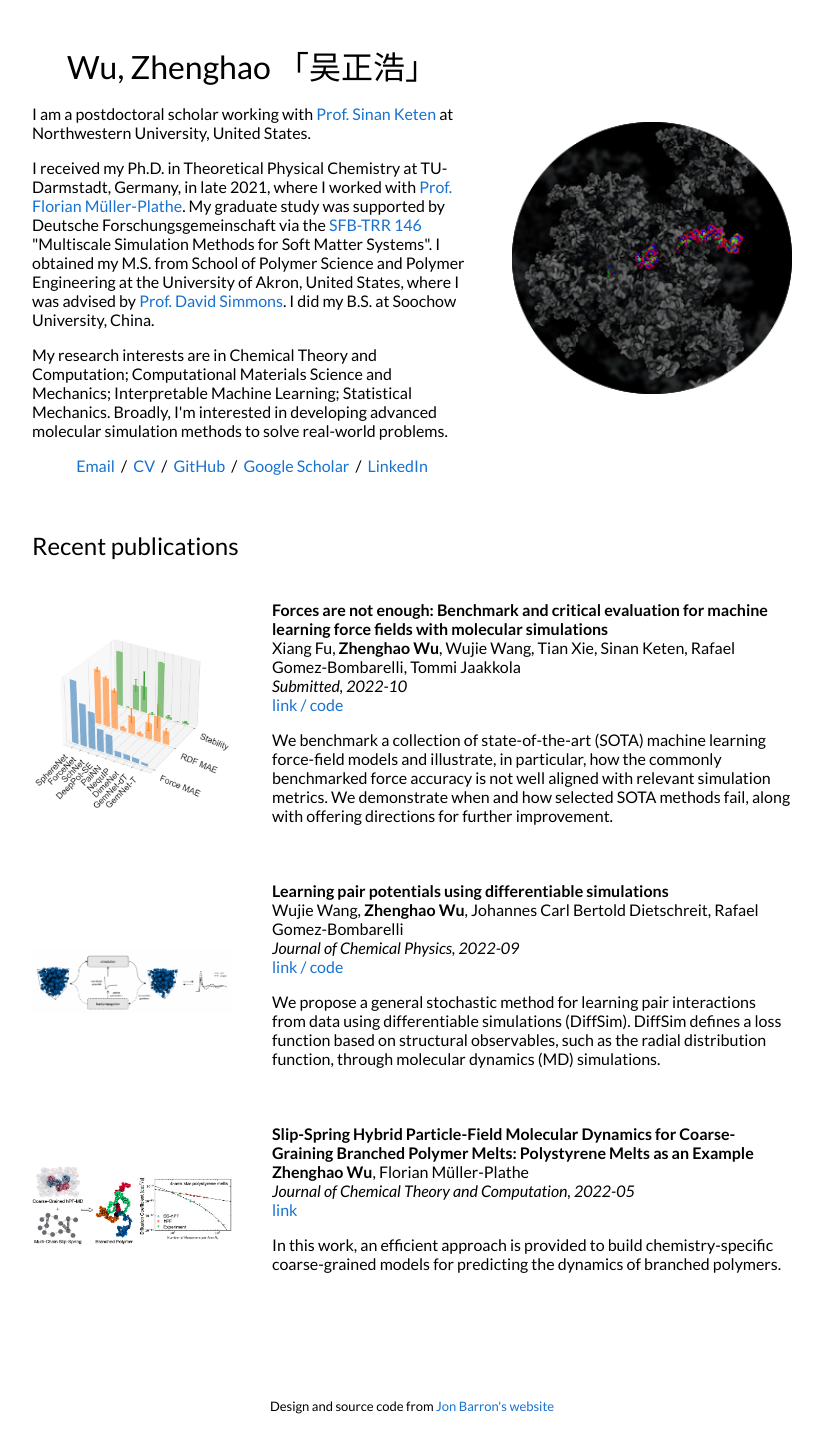
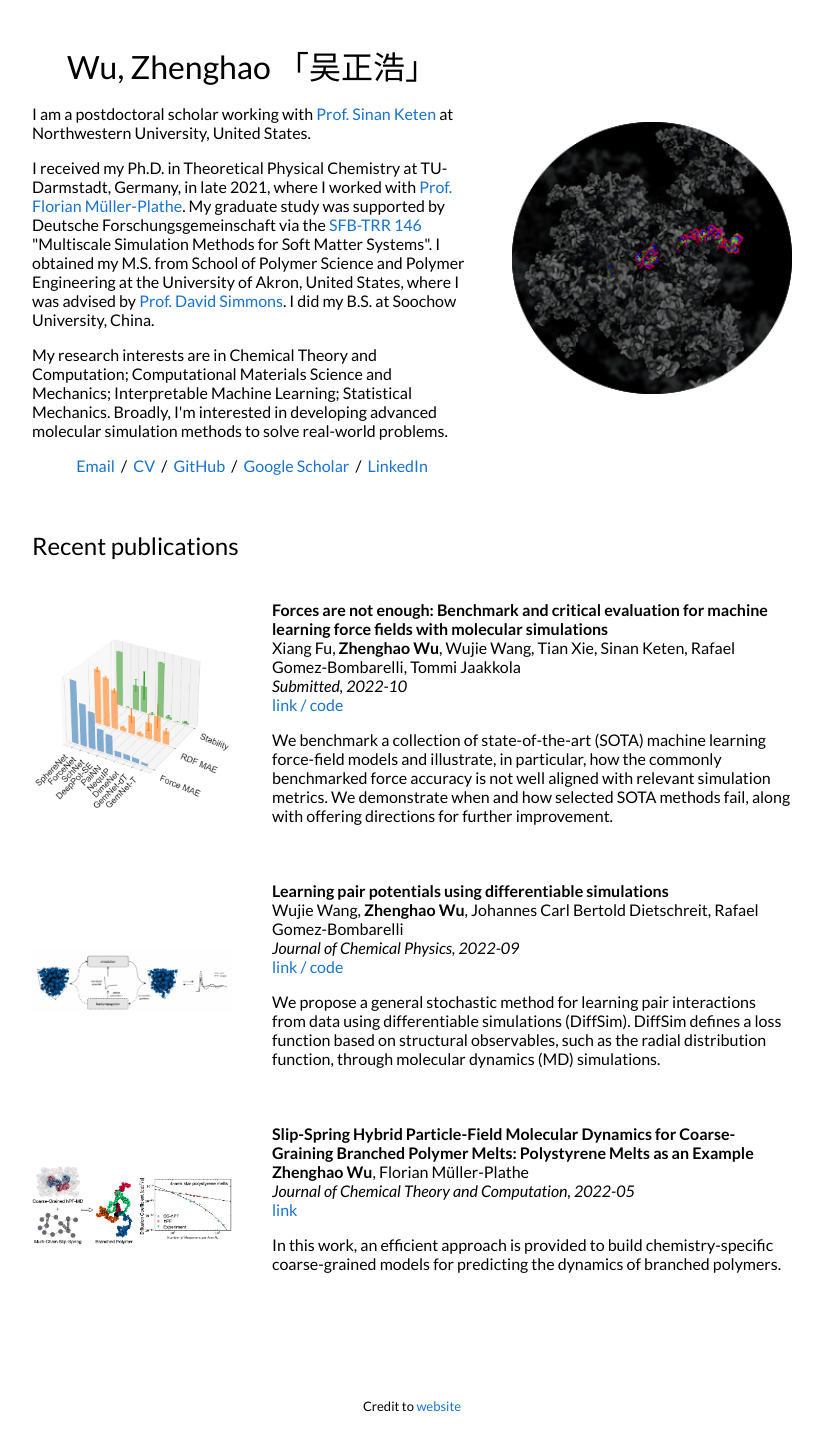
Before and after one commit to Chenghao-Wu/Chenghao-Wu.github.io, a Jekyll site: the page built from _posts/2022-10-13-TMLR2023.markdown, in a window 1280 px wide. Shown: the whole page, without its empty margins (228-1051 px from the left). Built offline with Jekyll 4.4.1, drawn with Linux system fonts in a browser that asks for light colours.

Commit message:
update self

```diff
--- a/_layouts/default.html
+++ b/_layouts/default.html
@@ -103,7 +103,7 @@
             <td style="padding:0px">
               <br>
               <p style="text-align:center;font-size:small;">
-                Design and source code from <a style="font-size:small;" href="https://jonbarron.info">Jon Barron's website</a>
+                Credit to <a style="font-size:small;" href="https://jonbarron.info">website</a>
               </p>
             </td>
           </tr>
```
